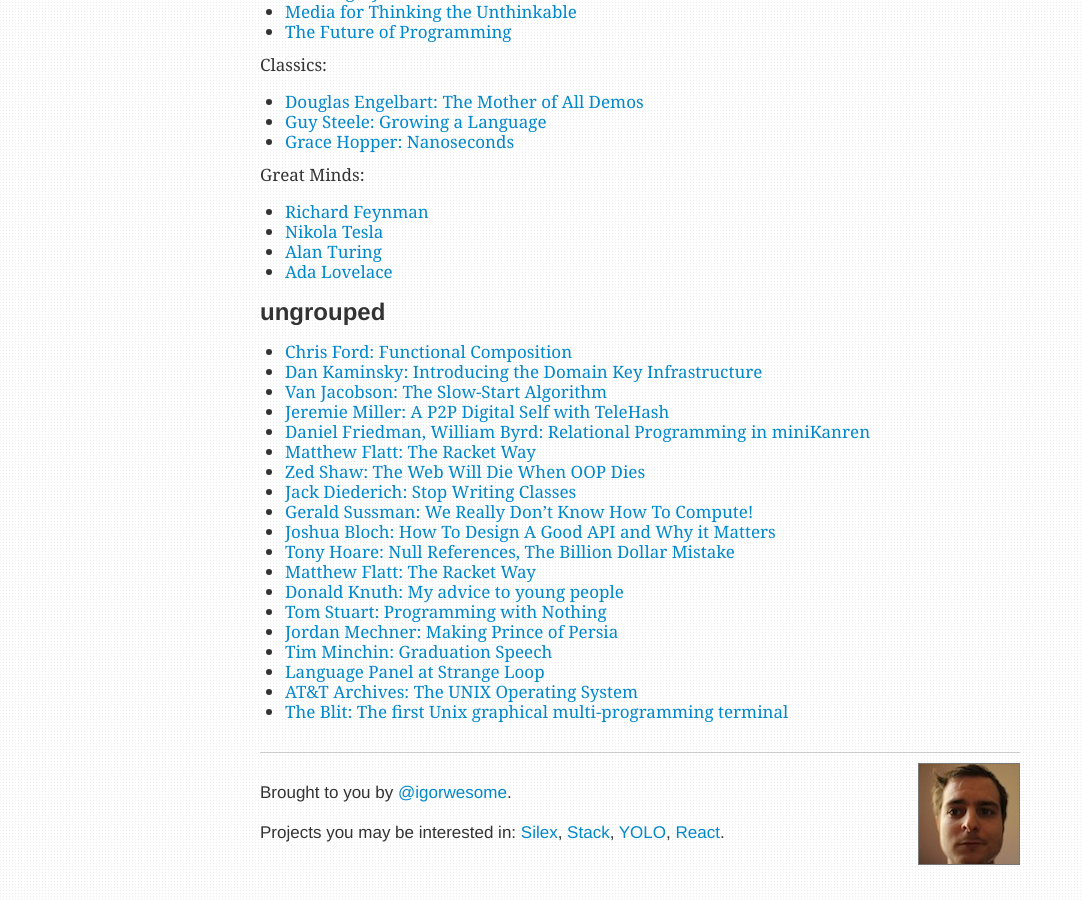
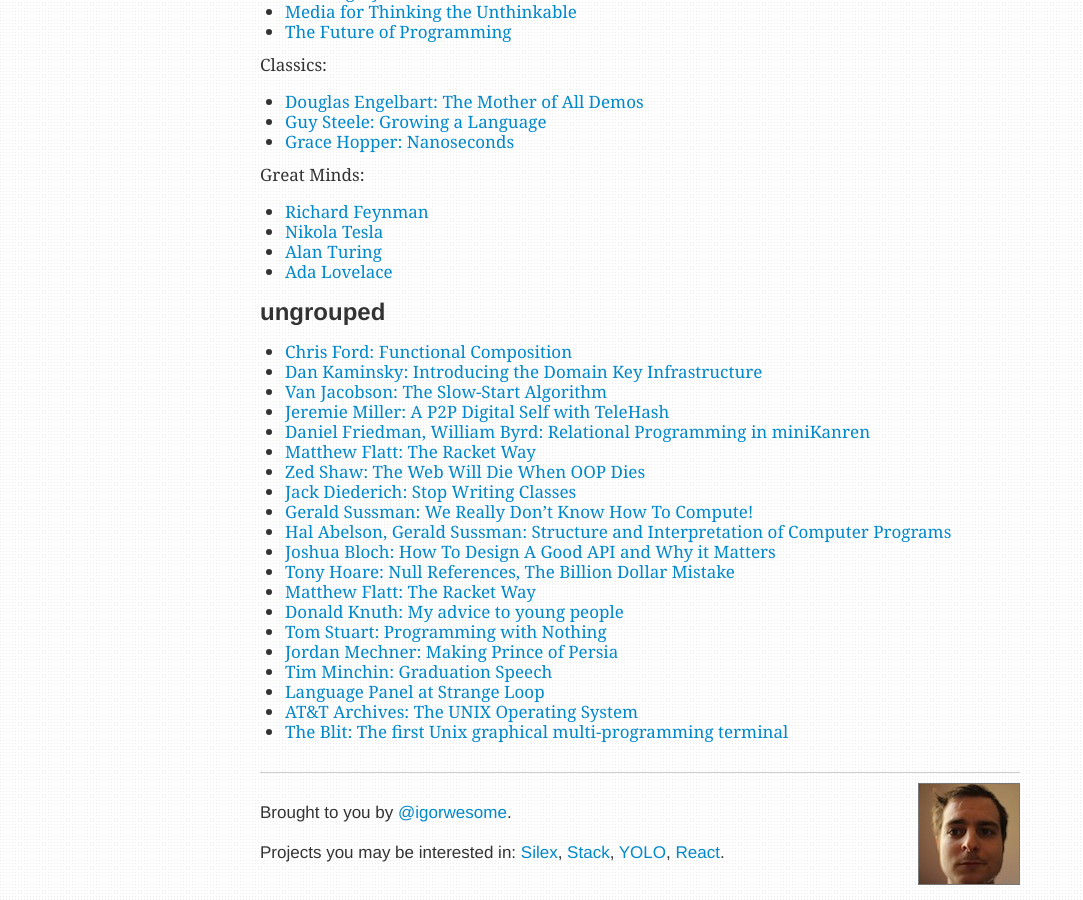
Before and after one commit to igorw/weblog, a Jekyll site: the page built from videoshelf.md, in a window 1280 px wide and 900 px high, scrolled down 613 px. Shown: the whole window, without its empty margins (0-1083 px from the left). Built offline with Jekyll 4.4.1, drawn with Linux system fonts in a browser that asks for light colours; Markdown is read by kramdown in place of the engine named in the settings.

Commit message:
add SICP lectures

```diff
--- a/videoshelf.md
+++ b/videoshelf.md
@@ -60,6 +60,7 @@
 * [Zed Shaw: The Web Will Die When OOP Dies](https://vimeo.com/43380467)
 * [Jack Diederich: Stop Writing Classes](https://www.youtube.com/watch?v=o9pEzgHorH0)
 * [Gerald Sussman: We Really Don't Know How To Compute!](http://www.infoq.com/presentations/We-Really-Dont-Know-How-To-Compute)
+* [Hal Abelson, Gerald Sussman: Structure and Interpretation of Computer Programs](http://groups.csail.mit.edu/mac/classes/6.001/abelson-sussman-lectures/)
 * [Joshua Bloch: How To Design A Good API and Why it Matters](https://www.youtube.com/watch?v=aAb7hSCtvGw)
 * [Tony Hoare: Null References, The Billion Dollar Mistake](http://www.infoq.com/presentations/Null-References-The-Billion-Dollar-Mistake-Tony-Hoare)
 * [Matthew Flatt: The Racket Way](http://www.infoq.com/presentations/Racket)
```
